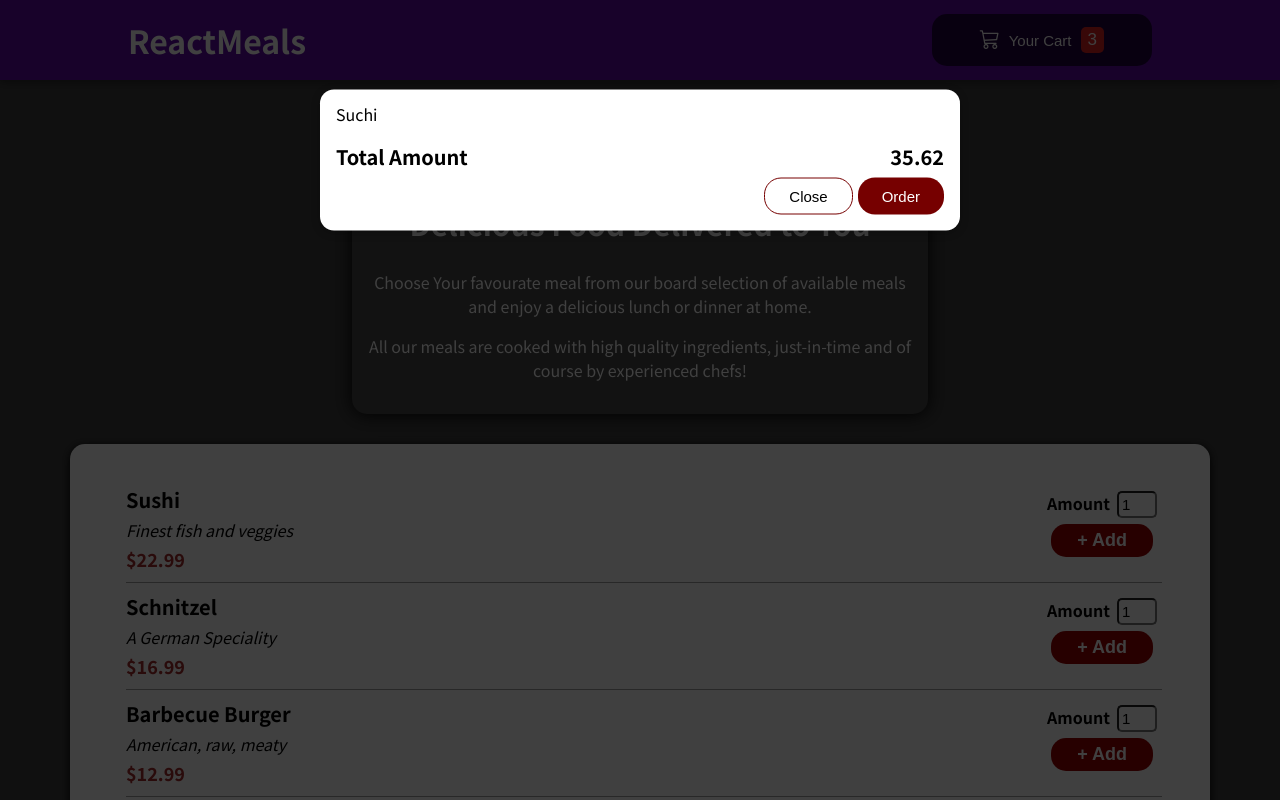
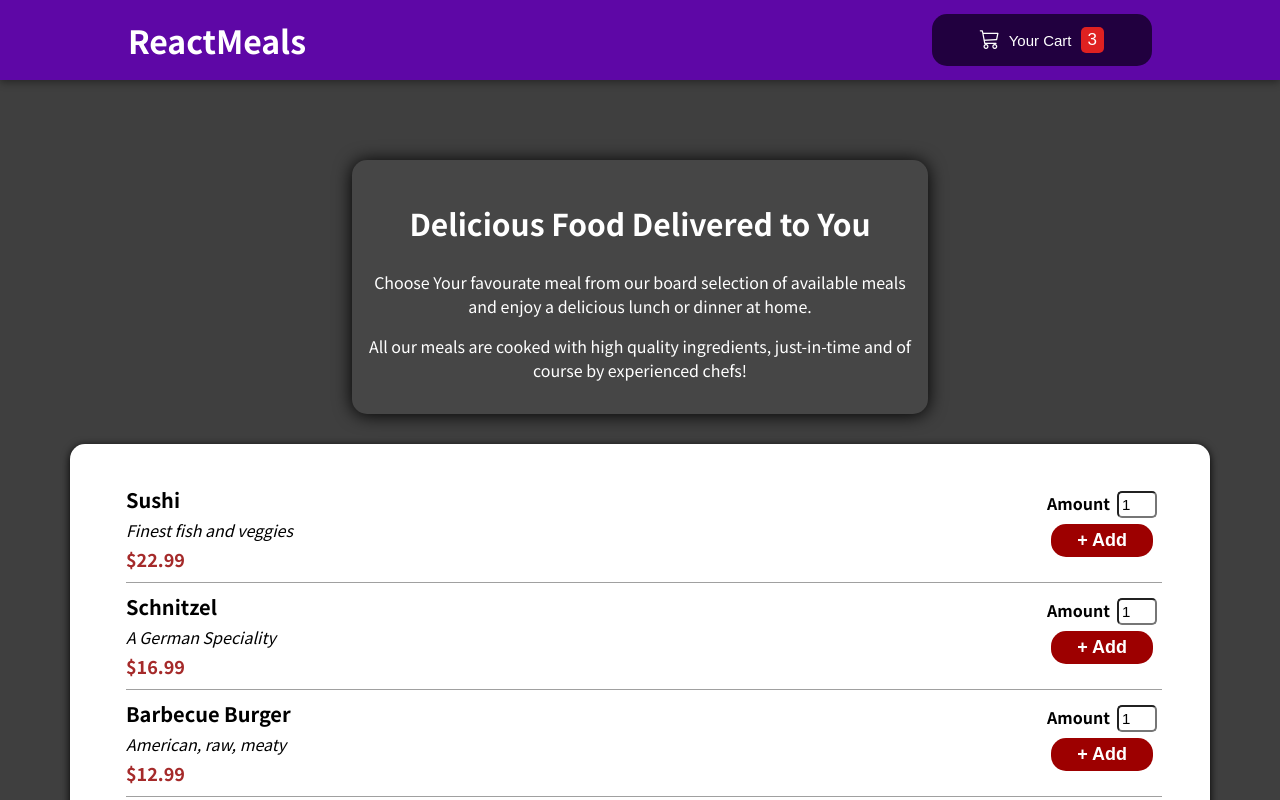
Before and after one commit to dneog/restaurant-app, a React (Create React App) app: page / in a window 1280 px wide. Shown: the top 800 px of the page. Built offline with nearby package versions, Linux system fonts and the light colour scheme.

Commit message:
Making the Cart open and close

```diff
--- a/src/App.js
+++ b/src/App.js
@@ -1,13 +1,23 @@
 
+import { useState } from 'react';
 import './App.css';
 import Cart from './Cart/Cart';
 import Header from './Layout/Header';
 import Meals from './Meals/Meals';
 function App() {
+
+  const [CartIsShown, setCartIsShown]= useState(false);
+
+  const showCartHandler=()=> {
+    setCartIsShown(true)
+  }
+  const hideCartHandler=()=> {
+    setCartIsShown(false)
+  }
   return (
     <div className="App">
-    <Cart />
-     <Header />
+    {CartIsShown && <Cart onClose={hideCartHandler} />}
+     <Header onShowCart = {showCartHandler} />
       <main>
         <Meals />
       </main>
--- a/src/Cart/Cart.css
+++ b/src/Cart/Cart.css
@@ -21,7 +21,7 @@
     background: #ffffff;
     border: 1px solid #760000;
     padding: 9px 24px;
-
+    cursor: pointer;
     font-size: 15px;
     border-radius: 17px;
     color: black;
--- a/src/Cart/Cart.js
+++ b/src/Cart/Cart.js
@@ -12,14 +12,14 @@
     ].map((item)=> <li className='item-Name'>{item.name}</li>) } </ul>
   return (
 
-   <Model>
+   <Model onClose={props.onClose}>
     {CartItems}
     <div className='amounts'>
         <span>Total Amount</span>
         <span>35.62</span>
     </div>
     <div className='btns'>
-        <button className='close'>Close</button>
+        <button className='close' onClick={props.onClose}>Close</button>
         <button className='order'>Order</button>
     </div>
     </Model>
--- a/src/Layout/Header.js
+++ b/src/Layout/Header.js
@@ -5,7 +5,7 @@
     return <Fragment>
     <header className={classes.header}>
         <h1>ReactMeals</h1>
-       <HeaderCartButton />
+       <HeaderCartButton onClick={props.onShowCart} />
     </header>
 
     </Fragment>
--- a/src/Layout/HeaderCartButton.js
+++ b/src/Layout/HeaderCartButton.js
@@ -1,7 +1,7 @@
 import  './HeaderCartButton.css';
 
 const HeaderCartButton= (props)=> {
-    return <button className='button'>
+    return <button className='button' onClick={props.onClick}>
         <span className='icon'>
         <i class="bi bi-cart3"></i>
         </span>
--- a/src/UI/Model.js
+++ b/src/UI/Model.js
@@ -4,7 +4,7 @@
 import './Model.css';
 
 const BackDrop = props => {
-    return ( <div className='backdrop'></div>
+    return ( <div className='backdrop' onClick={props.onClose} />
     )
 }
 const ModelOverlay= props=> {
@@ -19,7 +19,7 @@
 
   return (
     <Fragment>
-        {ReactDOM.createPortal(<BackDrop />, portalElement)}
+        {ReactDOM.createPortal(<BackDrop onClose={props.onClose} />, portalElement)}
         {ReactDOM.createPortal(<ModelOverlay>{props.children}</ModelOverlay>, portalElement)}
     </Fragment>
   )
```
